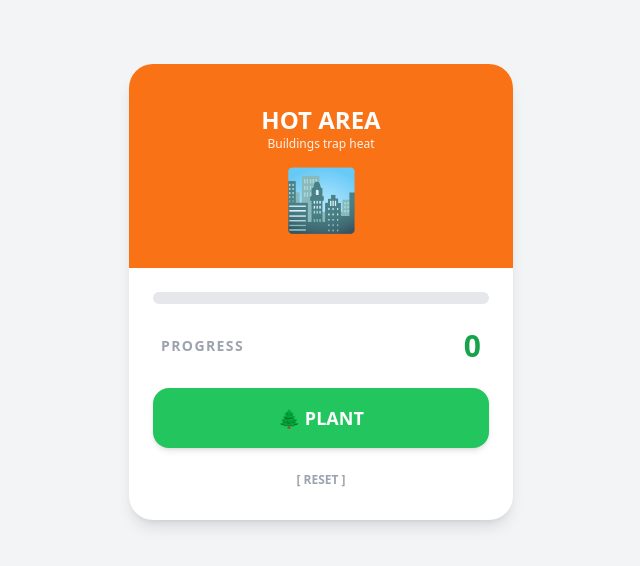
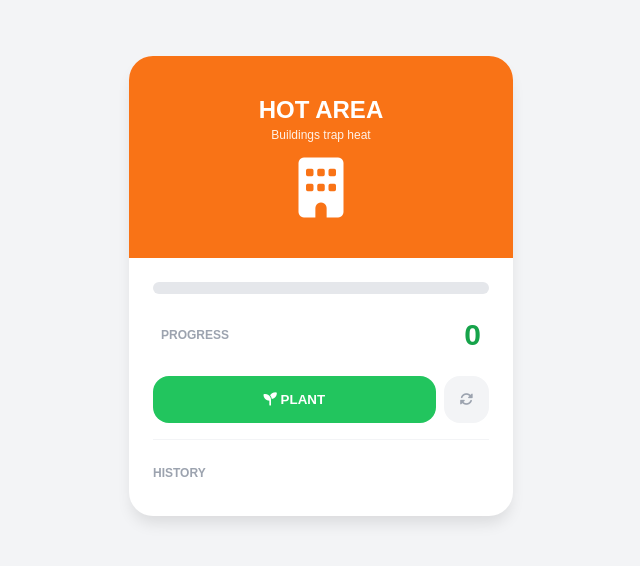
Before and after one commit to andria1111/joy, a plain HTML site: page index.html in a window 1280 px wide. Shown: the whole page, without its empty margins (319-959 px from the left). Drawn offline with nearby package versions, Linux system fonts and the light colour scheme.

Commit message:
Refactor index.html with improved styling and functionality

```diff
--- a/index.html
+++ b/index.html
@@ -3,88 +3,201 @@
 <head>
     <meta charset="UTF-8">
     <title>Cooling App</title>
-    <link rel="manifest" href="manifest.json">
-    <script src="https://cdn.tailwindcss.com"></script>
+    <link rel="manifest" href="manifest.json" />
+    <link rel="stylesheet" href="https://unpkg.com/@fortawesome/fontawesome-free@6.4.2/css/all.min.css">
+    <style>
+        body {
+            background-color: #f3f4f6;
+            padding: 1.5rem;
+            font-family: sans-serif;
+        }
+        .m-card {
+            max-width: 24rem;
+            margin: 1.5rem auto 0;
+            background-color: white;
+            border-radius: 1.5rem;
+            box-shadow: 0 10px 15px -3px rgba(0, 0, 0, 0.1);
+            overflow: hidden;
+        }
+        .hdr {
+            padding: 2.5rem;
+            color: white;
+            text-align: center;
+            transition: background-color 0.5s;
+        }
+        .hdr-hot { background-color: #f97316; }
+        .hdr-cool { background-color: #22c55e; }
+        .hdr-neu { background-color: #3b82f6; }
+
+        .cnt { padding: 1.5rem; }
+        .p-bar-bg {
+            width: 100%;
+            background-color: #e5e7eb;
+            height: 0.75rem;
+            border-radius: 9999px;
+            overflow: hidden;
+            margin-bottom: 1rem;
+        }
+        .p-bar-fill {
+            background-color: #22c55e;
+            height: 100%;
+            transition: width 0.3s;
+            width: 0%;
+        }
+        .stat-row {
+            display: flex;
+            justify-content: space-between;
+            align-items: center;
+            padding: 0.5rem;
+            margin-bottom: 1rem;
+        }
+        .btn-grp { display: flex; gap: 0.5rem; }
+        .btn-p {
+            flex: 1;
+            background-color: #22c55e;
+            color: white;
+            padding: 1rem;
+            border-radius: 1rem;
+            font-weight: bold;
+            border: none;
+            cursor: pointer;
+        }
+        .btn-r {
+            padding: 0 1rem;
+            background-color: #f3f4f6;
+            color: #9ca3af;
+            border-radius: 1rem;
+            border: none;
+            cursor: pointer;
+        }
+        .hist-box {
+            margin-top: 1rem;
+            border-top: 1px solid #f3f4f6;
+            padding-top: 1rem;
+        }
+        .hist-list {
+            max-height: 10rem;
+            overflow-y: auto;
+            font-family: monospace;
+            font-size: 0.625rem;
+        }
+        .h-item {
+            display: flex;
+            justify-content: space-between;
+            background-color: #f9fafb;
+            padding: 0.5rem;
+            border-radius: 0.25rem;
+            margin-bottom: 0.5rem;
+            border-left: 2px solid #4ade80;
+        }
+    </style>
 </head>
-<body class="bg-gray-100 p-6">
+<body>
 
-    <div class="max-w-sm mx-auto bg-white rounded-3xl shadow-lg overflow-hidden mt-10">
-
-        <div id="x1" class="bg-orange-500 p-10 text-white text-center transition-colors">
-            <h1 id="x2" class="text-2xl font-bold uppercase">Hot Area</h1>
-            <p id="x3" class="text-xs opacity-90">Buildings trap heat</p>
-            <div id="x4" class="text-6xl mt-4">🏙️</div>
+    <div class="m-card">
+        <div id="x1" class="hdr hdr-hot">
+            <h1 id="x2" style="font-size: 1.5rem; font-weight: bold; text-transform: uppercase; margin: 0;">Hot Area</h1>
+            <p id="x3" style="font-size: 0.75rem; opacity: 0.9; margin: 0.25rem 0 0;">Buildings trap heat</p>
+            <div style="margin-top: 1rem;">
+                <i id="x4" class="fa-solid fa-building" style="font-size: 3.75rem;"></i>
+            </div>
         </div>
 
-        <div class="p-6 space-y-4">
-            <div class="w-full bg-gray-200 h-3 rounded-full overflow-hidden">
-                <div id="x5" class="bg-green-500 h-full transition-all" style="width: 0%"></div>
+        <div class="cnt">
+            <div class="p-bar-bg">
+                <div id="x5" class="p-bar-fill"></div>
             </div>
 
-            <div class="flex justify-between items-center p-2">
-                <span class="text-sm font-bold text-gray-400 tracking-widest">PROGRESS</span>
-                <span id="x6" class="text-3xl font-black text-green-600">0</span>
+            <div class="stat-row">
+                <span style="font-size: 0.75rem; font-weight: bold; color: #9ca3af;">PROGRESS</span>
+                <span id="x6" style="font-size: 1.875rem; font-weight: 900; color: #16a34a;">0</span>
             </div>
 
-            <button onclick="go()" class="w-full bg-green-500 text-white py-4 rounded-2xl font-bold text-lg shadow-md active:scale-95 transition-transform">
-                🌲 PLANT
-            </button>
+            <div class="btn-grp">
+                <button onclick="go()" class="btn-p">
+                    <i class="fa-solid fa-seedling"></i> PLANT
+                </button>
+                <button onclick="re()" class="btn-r">
+                    <i class="fa-solid fa-rotate"></i>
+                </button>
+            </div>
 
-            <button onclick="re()" class="w-full py-2 text-gray-400 text-xs font-bold hover:text-red-400 transition-colors">
-                [ RESET ]
-            </button>
+            <div class="hist-box">
+                <h2 style="font-size: 0.75rem; font-weight: bold; color: #9ca3af; text-transform: uppercase; margin-bottom: 0.75rem;">History</h2>
+                <div id="xh" class="hist-list"></div>
+            </div>
         </div>
     </div>
 
     <script>
-        let n = 0;
+        let n = parseInt(localStorage.getItem('pts')) || 0;
+        let h = JSON.parse(localStorage.getItem('hst')) || [];
+
         let e1 = document.getElementById('x1');
         let e2 = document.getElementById('x2');
         let e3 = document.getElementById('x3');
         let e4 = document.getElementById('x4');
         let e5 = document.getElementById('x5');
         let e6 = document.getElementById('x6');
+        let eh = document.getElementById('xh');
+
+        function sv() {
+            localStorage.setItem('pts', n);
+            localStorage.setItem('hst', JSON.stringify(h));
+            view();
+        }
+
+        function view() {
+            e6.innerText = n;
+            e5.style.width = Math.min(n * 10, 100) + "%";
+
+            if (n >= 10) {
+                e1.className = "hdr hdr-neu";
+                e2.innerText = "NEUTRAL";
+                e3.innerText = "Air is balanced";
+                e4.className = "fa-solid fa-leaf";
+            } else if (n >= 5) {
+                e1.className = "hdr hdr-cool";
+                e2.innerText = "COOLING";
+                e3.innerText = "Nature is helping";
+                e4.className = "fa-solid fa-tree";
+            } else {
+                e1.className = "hdr hdr-hot";
+                e2.innerText = "Hot Area";
+                e3.innerText = "Buildings trap heat";
+                e4.className = "fa-solid fa-building";
+            }
+
+            eh.innerHTML = h.map((t, i) => `
+                <div class="h-item">
+                    <span><i class="fa-solid fa-check" style="color: #22c55e; margin-right: 0.25rem;"></i> ${t}</span>
+                    <button onclick="del(${i})" style="color: #fca5a5; background: none; border: none; cursor: pointer;">
+                        <i class="fa-solid fa-trash-can"></i>
+                    </button>
+                </div>
+            `).reverse().join('');
+        }
 
         function go() {
             n++;
-            e6.innerText = n;
-            e5.style.width = (n * 10) + "%";
+            let d = new Date().toLocaleTimeString();
+            h.push("Added at " + d);
+            sv();
+        }
 
-            if (n >= 10) {
-                e1.style.backgroundColor = "#3b82f6";
-                e2.innerText = "NEUTRAL";
-                e3.innerText = "Air is balanced";
-                e4.innerText = "🍃";
-            } else if (n >= 5) {
-                e1.style.backgroundColor = "#22c55e";
-                e2.innerText = "COOLING";
-                e3.innerText = "Nature is helping";
-                e4.innerText = "🌲";
-            }
+        function del(i) {
+            h.splice(i, 1);
+            if (n > 0) n--;
+            sv();
         }
 
         function re() {
             n = 0;
-            e6.innerText = n;
-            e5.style.width = "0%";
-            e1.style.backgroundColor = "#f97316";
-            e2.innerText = "Hot Area";
-            e3.innerText = "Buildings trap heat";
-            e4.innerText = "🏙️";
+            h = [];
+            sv();
         }
-  if ("serviceWorker" in navigator) {
-        navigator.serviceWorker
-          .register("/service-worker.js")
-          .then(() => {
-            console.log("ayos! rehistro as service worker");
-          })
-          .catch((error) => {
-            console.log("Registration failed: ", error);
-          });
-      }
 
-
+        view();
     </script>
 </body>
-
 </html>
```
